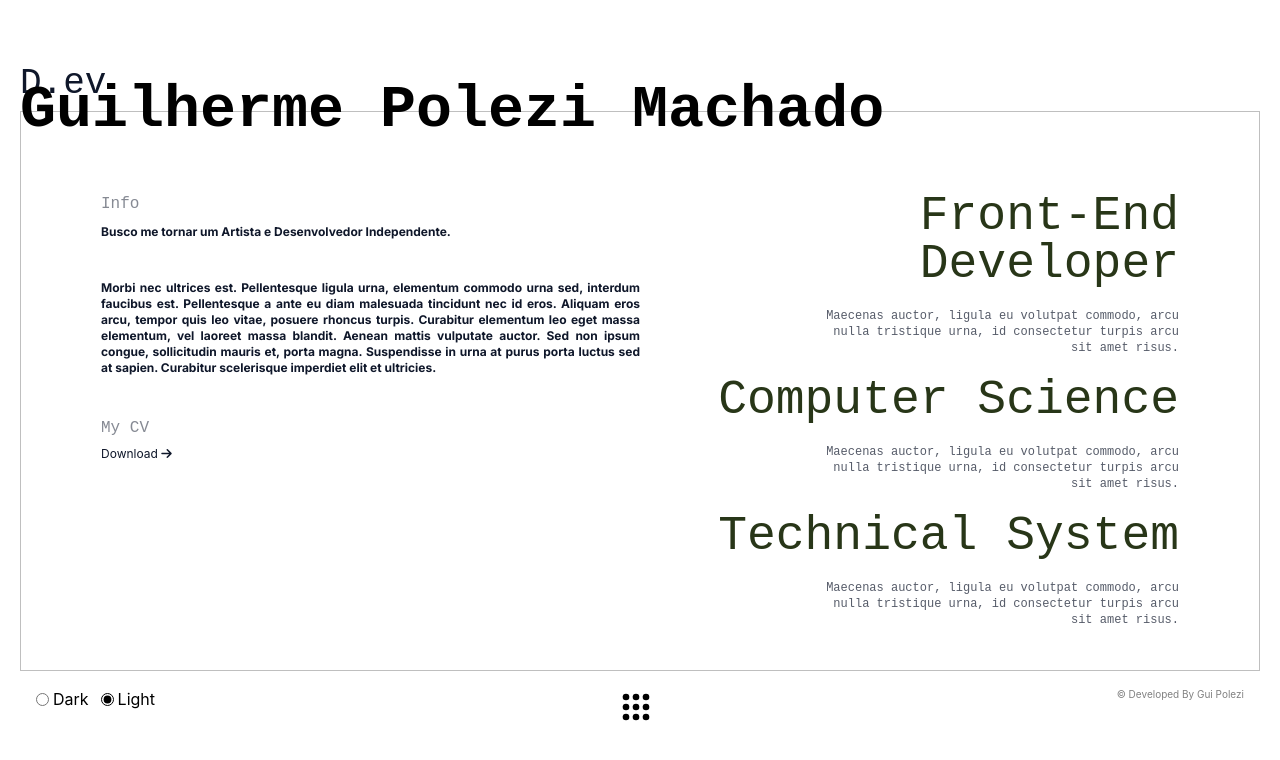
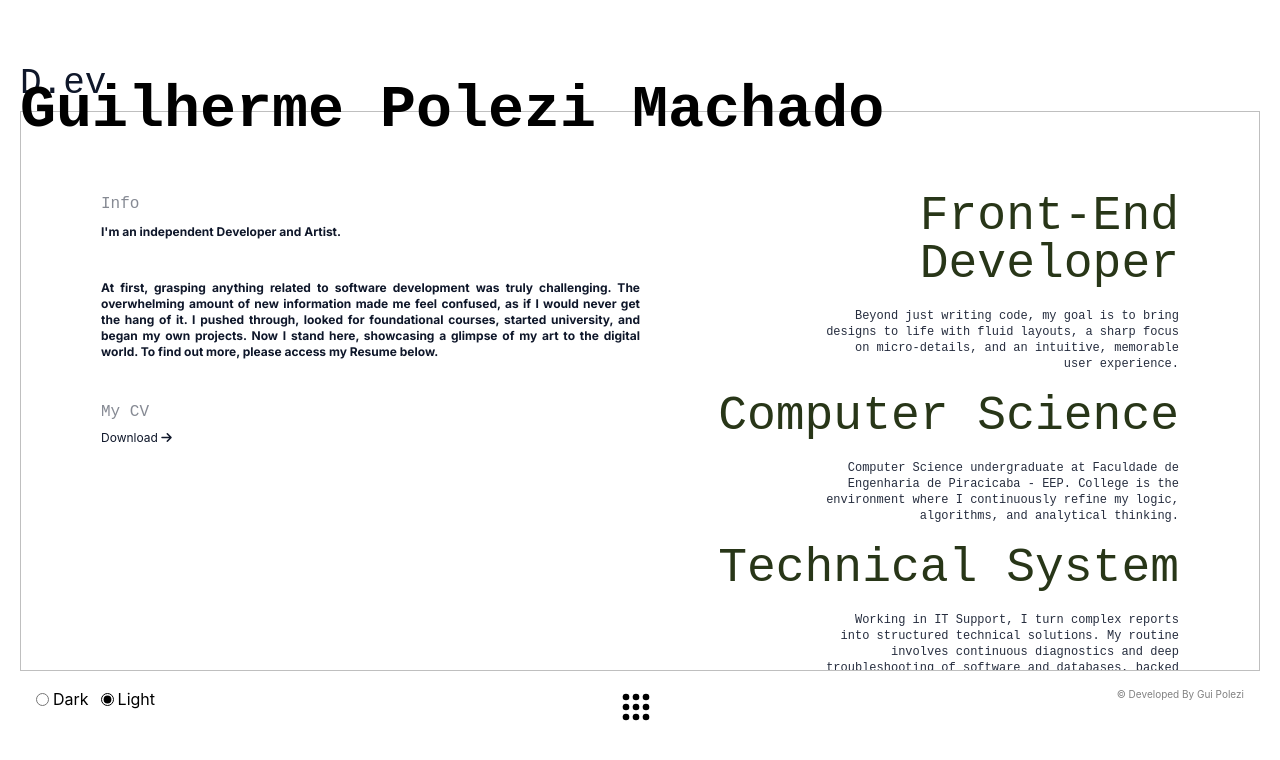
Before and after one commit to GuiPolezi/portfolio-dev, a React (Vite) app: page /info in a window 1280 px wide. Shown: the top 760 px of the page. Built offline with nearby package versions, Linux system fonts and the light colour scheme; a web font is replaced by a local one.

Commit message:
Adding info content

```diff
--- a/src/index.css
+++ b/src/index.css
@@ -107,7 +107,7 @@ font-family: "Iosevka Charon Mono", monospace;
 }
 
 #titleDesc {
-  opacity: 0.7;
+  opacity: 0.9;
 }
 
 #titleProject {
--- a/src/pages/info.jsx
+++ b/src/pages/info.jsx
@@ -5,10 +5,10 @@ export function Info() {
                 <div className="col-span-2 md:col-span-1">
                     <h3 id="infoText" className="mb-2">Info</h3>
                     <p className="font-bold text-justify mb-2 md:mb-10 text-[10px] md:text-xs lg:text-md 2xl:text-lg" id="infoP">
-                        Busco me tornar um Artista e Desenvolvedor Independente.
+                        I'm an independent Developer and Artist.
                     </p>
                     <p className="font-bold text-justify mb-2 lg:mb-10 text-[10px] md:text-xs lg:text-md 2xl:text-lg" id="infoP">
-                        Morbi nec ultrices est. Pellentesque ligula urna, elementum commodo urna sed, interdum faucibus est. Pellentesque a ante eu diam malesuada tincidunt nec id eros. Aliquam eros arcu, tempor quis leo vitae, posuere rhoncus turpis. Curabitur elementum leo eget massa elementum, vel laoreet massa blandit. Aenean mattis vulputate auctor. Sed non ipsum congue, sollicitudin mauris et, porta magna. Suspendisse in urna at purus porta luctus sed at sapien. Curabitur scelerisque imperdiet elit et ultricies.
+                       At first, grasping anything related to software development was truly challenging. The overwhelming amount of new information made me feel confused, as if I would never get the hang of it. I pushed through, looked for foundational courses, started university, and began my own projects. Now I stand here, showcasing a glimpse of my art to the digital world. To find out more, please access my Resume below.
                     </p>
                     <h3 id="infoText">My CV</h3>
                     <a id="infoA" className="text-xs md:text-md lg:text-md 2xl:text-lg" href="files/Curriculo-2026.pdf" target="_blank">Download <i class="fa-solid fa-arrow-right"></i> </a>
@@ -20,7 +20,7 @@ export function Info() {
                         <div className="grid grid-cols-1 md:grid-cols-3">
                             <div className="col-span-1 hidden md:block"></div>
                             <div className="col-span-1 md:col-span-2">
-                                <p id="titleDesc" className="text-[10px] md:text-xs lg:text-md 2xl:text-lg" >Maecenas auctor, ligula eu volutpat commodo, arcu nulla tristique urna, id consectetur turpis arcu sit amet risus.</p>
+                                <p id="titleDesc" className="text-[10px] md:text-xs lg:text-md" >Beyond just writing code, my goal is to bring designs to life with fluid layouts, a sharp focus on micro-details, and an intuitive, memorable user experience.</p>
                             </div>
                         </div>
                     </div>
@@ -30,7 +30,7 @@ export function Info() {
                         <div className="grid grid-cols-1 md:grid-cols-3">
                             <div className="col-span-1 hidden md:block"></div>
                             <div className="col-span-1 md:col-span-2">
-                                <p id="titleDesc" className="text-[10px] md:text-xs lg:text-md 2xl:text-lg" >Maecenas auctor, ligula eu volutpat commodo, arcu nulla tristique urna, id consectetur turpis arcu sit amet risus.</p>
+                                <p id="titleDesc" className="text-[10px] md:text-xs lg:text-md" >Computer Science undergraduate at Faculdade de Engenharia de Piracicaba - EEP. College is the environment where I continuously refine my logic, algorithms, and analytical thinking.</p>
                             </div>
                         </div>
                     </div>
@@ -40,7 +40,7 @@ export function Info() {
                         <div className="grid grid-cols-1 md:grid-cols-3">
                             <div className="col-span-1 hidden md:block"></div>
                             <div className="col-span-1 md:col-span-2">
-                                <p id="titleDesc" className="text-[10px] md:text-xs lg:text-md 2xl:text-lg" >Maecenas auctor, ligula eu volutpat commodo, arcu nulla tristique urna, id consectetur turpis arcu sit amet risus.</p>
+                                <p id="titleDesc" className="text-[10px] md:text-xs lg:text-md" >Working in IT Support, I turn complex reports into structured technical solutions. My routine involves continuous diagnostics and deep troubleshooting of software and databases, backed by an advanced mastery in the administration and maintenance of Windows ecosystems.</p>
                             </div>
                         </div>
                     </div>
```
